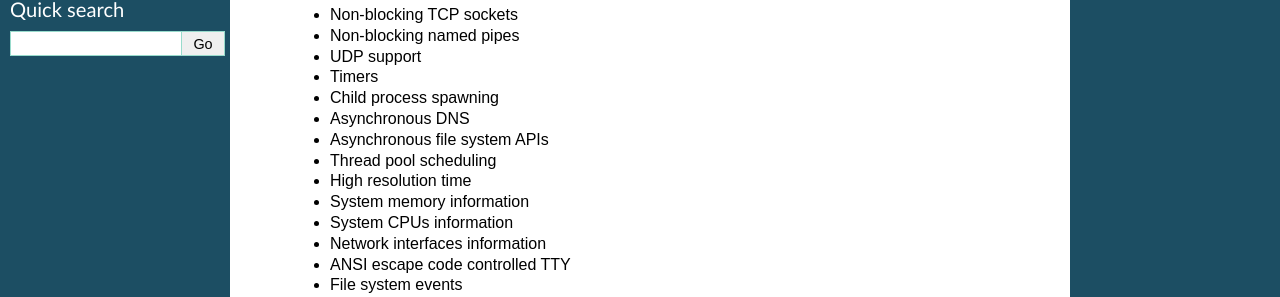
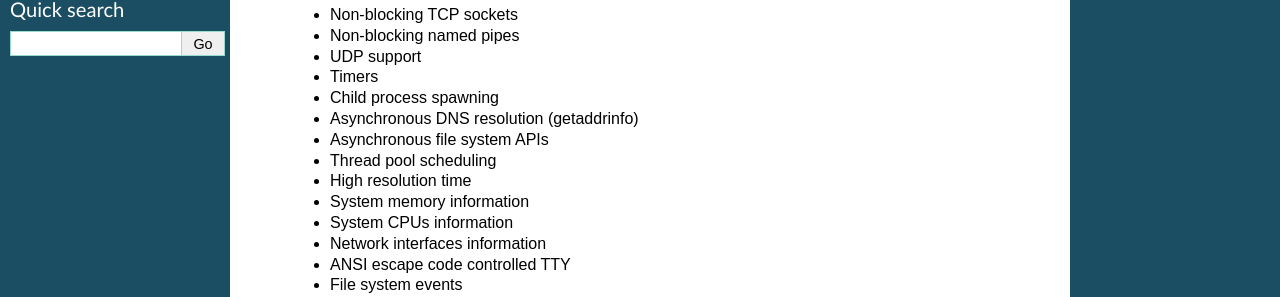
Before and after one commit to saghul/pyuv, a Sphinx documentation site: the page built from docs/index.rst, in a window 1280 px wide. Shown: the part 328-625 px from the top of the page. Built offline with Sphinx 7.4.7, drawn with Linux system fonts in a browser that asks for light colours.

Commit message:
Updated documentation

```diff
--- a/docs/index.rst
+++ b/docs/index.rst
@@ -25,7 +25,7 @@ Features:
  * UDP support
  * Timers
  * Child process spawning
- * Asynchronous DNS
+ * Asynchronous DNS resolution (getaddrinfo)
  * Asynchronous file system APIs
  * Thread pool scheduling
  * High resolution time
```
